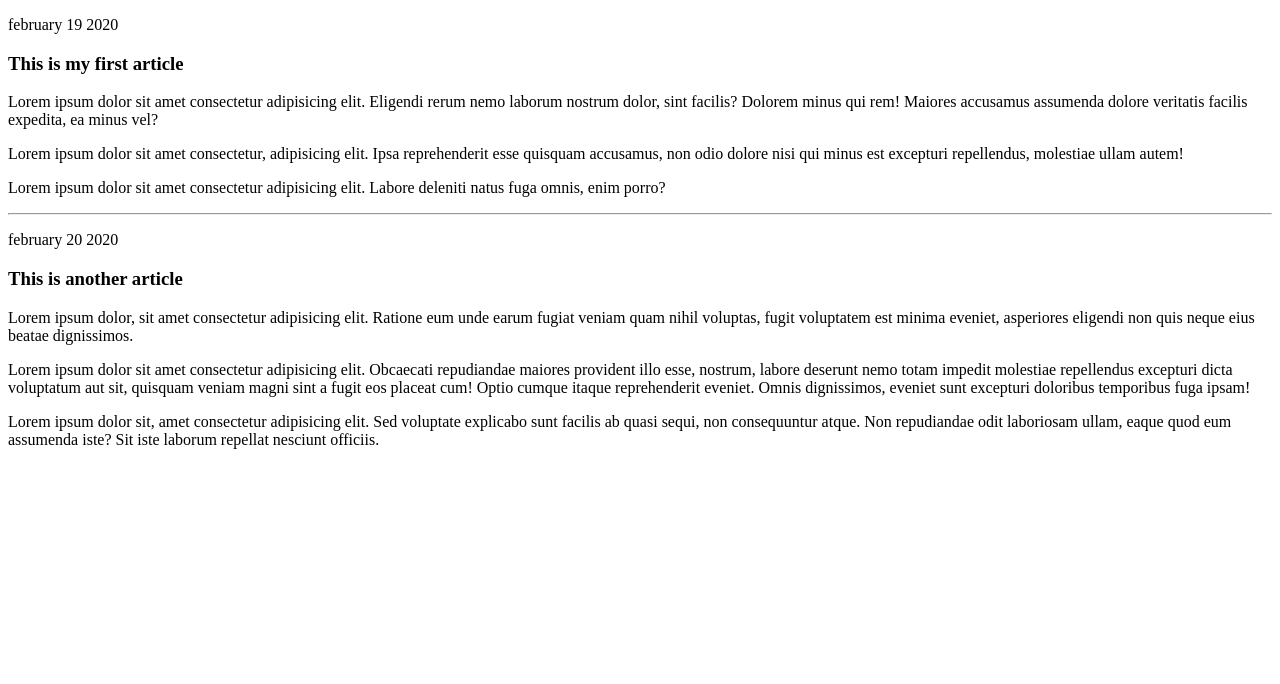
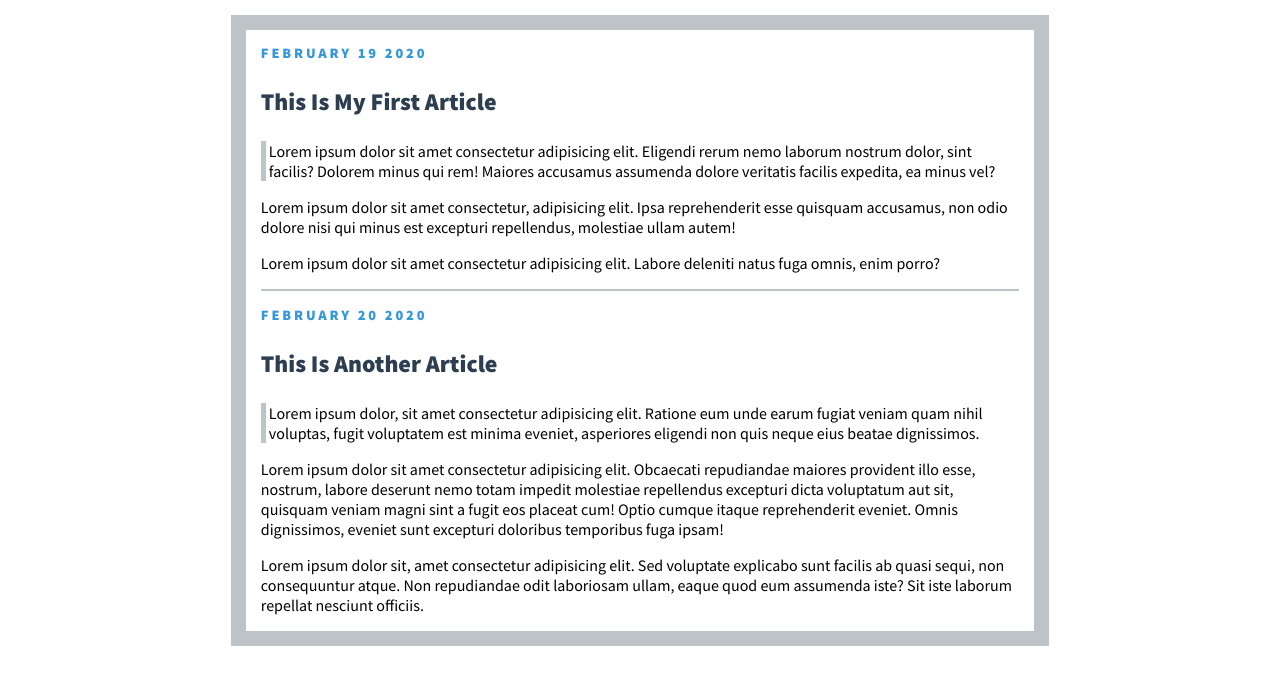
Before and after one commit to Filip-Sazdov/ColtSteeleWebDevBootCampExercises, a plain HTML site: page BlogFromScratch/index.html in a window 1280 px wide. Drawn offline with Linux system fonts and the light colour scheme.

```diff
--- a/BlogFromScratch/index.html
+++ b/BlogFromScratch/index.html
@@ -3,7 +3,7 @@
   <head>
     <meta charset="UTF-8" />
     <meta name="viewport" content="width=device-width, initial-scale=1.0" />
-    <link rel="stylesheet" href="StylesForBlog.css" />
+    <link rel="stylesheet" href="styles.css" />
     <link
       href="https://fonts.googleapis.com/css?family=Source+Sans+Pro:400,900&display=swap"
       rel="stylesheet"
```
